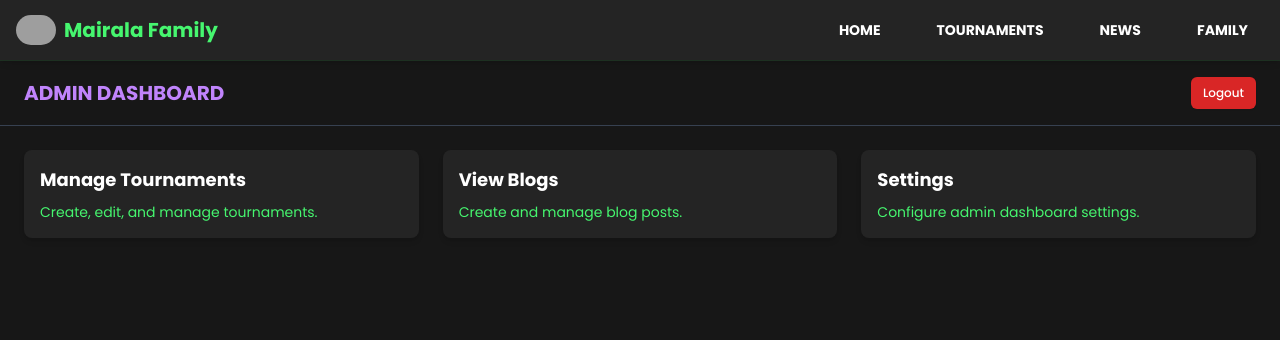
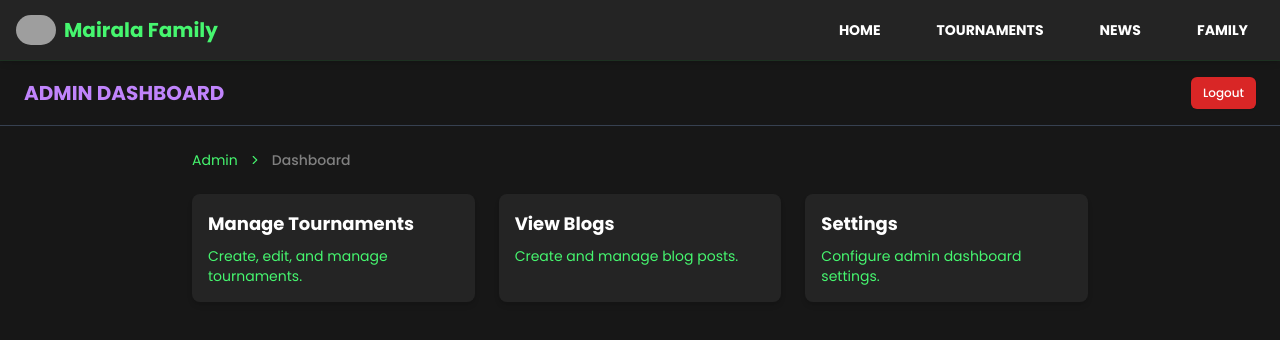
Before and after one commit to shahenwaz/mairala_family, a Next.js app: page /admin in a window 1280 px wide. Shown: the top 340 px of the page. Built offline with nearby package versions, Linux system fonts and the light colour scheme; grey boxes are pictures that could not be loaded.

Commit message:
Added breadcrumb to the admin side pages

```diff
--- a/app/(admin)/admin/blogs/page.tsx
+++ b/app/(admin)/admin/blogs/page.tsx
@@ -1,4 +1,11 @@
 "use client";
+import {
+  Breadcrumb,
+  BreadcrumbList,
+  BreadcrumbItem,
+  BreadcrumbLink,
+  BreadcrumbSeparator,
+} from "@/components/ui/breadcrumb";
 
 const BlogsPage = () => {
   const blogs = [
@@ -7,7 +14,22 @@ const BlogsPage = () => {
   ];
 
   return (
-    <div className="space-y-4">
+    <div className="max-w-4xl mx-auto space-y-4">
+      {/* Breadcrumb */}
+      <div className="mb-6">
+        <Breadcrumb>
+          <BreadcrumbList>
+            <BreadcrumbItem>
+              <BreadcrumbLink href="/admin">Admin</BreadcrumbLink>
+            </BreadcrumbItem>
+            <BreadcrumbSeparator />
+            <BreadcrumbItem>
+              <span className="text-lightGray font-medium">Blogs</span>
+            </BreadcrumbItem>
+          </BreadcrumbList>
+        </Breadcrumb>
+      </div>
+
       <h2 className="text-2xl font-bold text-foreground">Manage Blogs</h2>
       <div className="grid grid-cols-1 sm:grid-cols-2 lg:grid-cols-3 gap-4">
         {blogs.map((blog) => (
--- a/app/(admin)/admin/layout.tsx
+++ b/app/(admin)/admin/layout.tsx
@@ -15,7 +15,8 @@ export default function AdminLayout({
   };
 
   return (
-    <div className="flex flex-col h-screen bg-[var(--background)]">
+    <div className="container mx-auto">
+      <div className="flex flex-col h-screen bg-background">
         {/* Header */}
         <header className="flex justify-between items-center px-6 py-4 bg-background border-b border-darkGray">
           <Link href="/admin" className="text-xl font-bold text-purple">
@@ -35,5 +36,6 @@ export default function AdminLayout({
         {/* Main Content Area */}
         <main className="flex-1 overflow-auto p-6">{children}</main>
       </div>
+    </div>
   );
 }
--- a/app/(admin)/admin/page.tsx
+++ b/app/(admin)/admin/page.tsx
@@ -1,6 +1,13 @@
 "use client";
 
 import Link from "next/link";
+import {
+  Breadcrumb,
+  BreadcrumbList,
+  BreadcrumbItem,
+  BreadcrumbLink,
+  BreadcrumbSeparator,
+} from "@/components/ui/breadcrumb";
 
 const AdminDashboard = () => {
   const dashboardItems = [
@@ -22,6 +29,22 @@ const AdminDashboard = () => {
   ];
 
   return (
+    <div className="max-w-4xl mx-auto space-y-4">
+      {/* Breadcrumb */}
+      <div className="mb-6">
+        <Breadcrumb>
+          <BreadcrumbList>
+            <BreadcrumbItem>
+              <BreadcrumbLink href="/admin">Admin</BreadcrumbLink>
+            </BreadcrumbItem>
+            <BreadcrumbSeparator />
+            <BreadcrumbItem>
+              <span className="text-lightGray font-medium">Dashboard</span>
+            </BreadcrumbItem>
+          </BreadcrumbList>
+        </Breadcrumb>
+      </div>
+
       <div className="grid grid-cols-1 sm:grid-cols-2 lg:grid-cols-3 gap-6">
         {dashboardItems.map((item, index) => (
           <Link
@@ -34,6 +57,7 @@ const AdminDashboard = () => {
           </Link>
         ))}
       </div>
+    </div>
   );
 };
 
--- a/app/(admin)/admin/settings/page.tsx
+++ b/app/(admin)/admin/settings/page.tsx
@@ -1,8 +1,30 @@
 "use client";
+import {
+  Breadcrumb,
+  BreadcrumbList,
+  BreadcrumbItem,
+  BreadcrumbLink,
+  BreadcrumbSeparator,
+} from "@/components/ui/breadcrumb";
 
 const SettingsPage = () => {
   return (
-    <div className="space-y-4">
+    <div className="max-w-4xl mx-auto space-y-4">
+      {/* Breadcrumb */}
+      <div className="mb-6">
+        <Breadcrumb>
+          <BreadcrumbList>
+            <BreadcrumbItem>
+              <BreadcrumbLink href="/admin">Admin</BreadcrumbLink>
+            </BreadcrumbItem>
+            <BreadcrumbSeparator />
+            <BreadcrumbItem>
+              <span className="text-lightGray font-medium">Settings</span>
+            </BreadcrumbItem>
+          </BreadcrumbList>
+        </Breadcrumb>
+      </div>
+
       <h2 className="text-2xl font-bold text-foreground">Dashboard Settings</h2>
       <div className="p-4 bg-card text-foreground rounded-lg shadow">
         <p className="text-sm text-muted-foreground">
--- a/app/(admin)/admin/tournaments/page.tsx
+++ b/app/(admin)/admin/tournaments/page.tsx
@@ -1,4 +1,11 @@
 "use client";
+import {
+  Breadcrumb,
+  BreadcrumbList,
+  BreadcrumbItem,
+  BreadcrumbLink,
+  BreadcrumbSeparator,
+} from "@/components/ui/breadcrumb";
 
 const TournamentsPage = () => {
   const tournaments = [
@@ -7,7 +14,22 @@ const TournamentsPage = () => {
   ];
 
   return (
-    <div className="space-y-4">
+    <div className="max-w-4xl mx-auto space-y-4">
+      {/* Breadcrumb */}
+      <div className="mb-6">
+        <Breadcrumb>
+          <BreadcrumbList>
+            <BreadcrumbItem>
+              <BreadcrumbLink href="/admin">Admin</BreadcrumbLink>
+            </BreadcrumbItem>
+            <BreadcrumbSeparator />
+            <BreadcrumbItem>
+              <span className="text-lightGray font-medium">Tournaments</span>
+            </BreadcrumbItem>
+          </BreadcrumbList>
+        </Breadcrumb>
+      </div>
+
       <h2 className="text-2xl font-bold text-foreground]">
         Manage Tournaments
       </h2>
--- /dev/null
+++ b/components/ui/breadcrumb.tsx
@@ -0,0 +1,115 @@
+import * as React from "react"
+import { Slot } from "@radix-ui/react-slot"
+import { ChevronRight, MoreHorizontal } from "lucide-react"
+
+import { cn } from "@/lib/utils"
+
+const Breadcrumb = React.forwardRef<
+  HTMLElement,
+  React.ComponentPropsWithoutRef<"nav"> & {
+    separator?: React.ReactNode
+  }
+>(({ ...props }, ref) => <nav ref={ref} aria-label="breadcrumb" {...props} />)
+Breadcrumb.displayName = "Breadcrumb"
+
+const BreadcrumbList = React.forwardRef<
+  HTMLOListElement,
+  React.ComponentPropsWithoutRef<"ol">
+>(({ className, ...props }, ref) => (
+  <ol
+    ref={ref}
+    className={cn(
+      "flex flex-wrap items-center gap-1.5 break-words text-sm text-muted-foreground sm:gap-2.5",
+      className
+    )}
+    {...props}
+  />
+))
+BreadcrumbList.displayName = "BreadcrumbList"
+
+const BreadcrumbItem = React.forwardRef<
+  HTMLLIElement,
+  React.ComponentPropsWithoutRef<"li">
+>(({ className, ...props }, ref) => (
+  <li
+    ref={ref}
+    className={cn("inline-flex items-center gap-1.5", className)}
+    {...props}
+  />
+))
+BreadcrumbItem.displayName = "BreadcrumbItem"
+
+const BreadcrumbLink = React.forwardRef<
+  HTMLAnchorElement,
+  React.ComponentPropsWithoutRef<"a"> & {
+    asChild?: boolean
+  }
+>(({ asChild, className, ...props }, ref) => {
+  const Comp = asChild ? Slot : "a"
+
+  return (
+    <Comp
+      ref={ref}
+      className={cn("transition-colors hover:text-foreground", className)}
+      {...props}
+    />
+  )
+})
+BreadcrumbLink.displayName = "BreadcrumbLink"
+
+const BreadcrumbPage = React.forwardRef<
+  HTMLSpanElement,
+  React.ComponentPropsWithoutRef<"span">
+>(({ className, ...props }, ref) => (
+  <span
+    ref={ref}
+    role="link"
+    aria-disabled="true"
+    aria-current="page"
+    className={cn("font-normal text-foreground", className)}
+    {...props}
+  />
+))
+BreadcrumbPage.displayName = "BreadcrumbPage"
+
+const BreadcrumbSeparator = ({
+  children,
+  className,
+  ...props
+}: React.ComponentProps<"li">) => (
+  <li
+    role="presentation"
+    aria-hidden="true"
+    className={cn("[&>svg]:w-3.5 [&>svg]:h-3.5", className)}
+    {...props}
+  >
+    {children ?? <ChevronRight />}
+  </li>
+)
+BreadcrumbSeparator.displayName = "BreadcrumbSeparator"
+
+const BreadcrumbEllipsis = ({
+  className,
+  ...props
+}: React.ComponentProps<"span">) => (
+  <span
+    role="presentation"
+    aria-hidden="true"
+    className={cn("flex h-9 w-9 items-center justify-center", className)}
+    {...props}
+  >
+    <MoreHorizontal className="h-4 w-4" />
+    <span className="sr-only">More</span>
+  </span>
+)
+BreadcrumbEllipsis.displayName = "BreadcrumbElipssis"
+
+export {
+  Breadcrumb,
+  BreadcrumbList,
+  BreadcrumbItem,
+  BreadcrumbLink,
+  BreadcrumbPage,
+  BreadcrumbSeparator,
+  BreadcrumbEllipsis,
+}
--- a/package.json
+++ b/package.json
@@ -14,12 +14,13 @@
     "@radix-ui/react-navigation-menu": "^1.2.1",
     "@radix-ui/react-select": "^2.1.2",
     "@radix-ui/react-separator": "^1.1.0",
-    "@radix-ui/react-slot": "^1.1.0",
+    "@radix-ui/react-slot": "^1.1.1",
     "@radix-ui/react-tabs": "^1.1.1",
     "@radix-ui/react-tooltip": "^1.1.4",
     "class-variance-authority": "^0.7.1",
     "clsx": "^2.1.1",
     "firebase": "^11.1.0",
+    "firebase-admin": "^13.0.1",
     "lucide-react": "^0.460.0",
     "next": "^15.0.3",
     "next-auth": "^4.24.11",
```
Also changed, not shown: 1 other file (tests, documents, lock files or other folders). Lines whose indentation alone changed are shown as unchanged.
